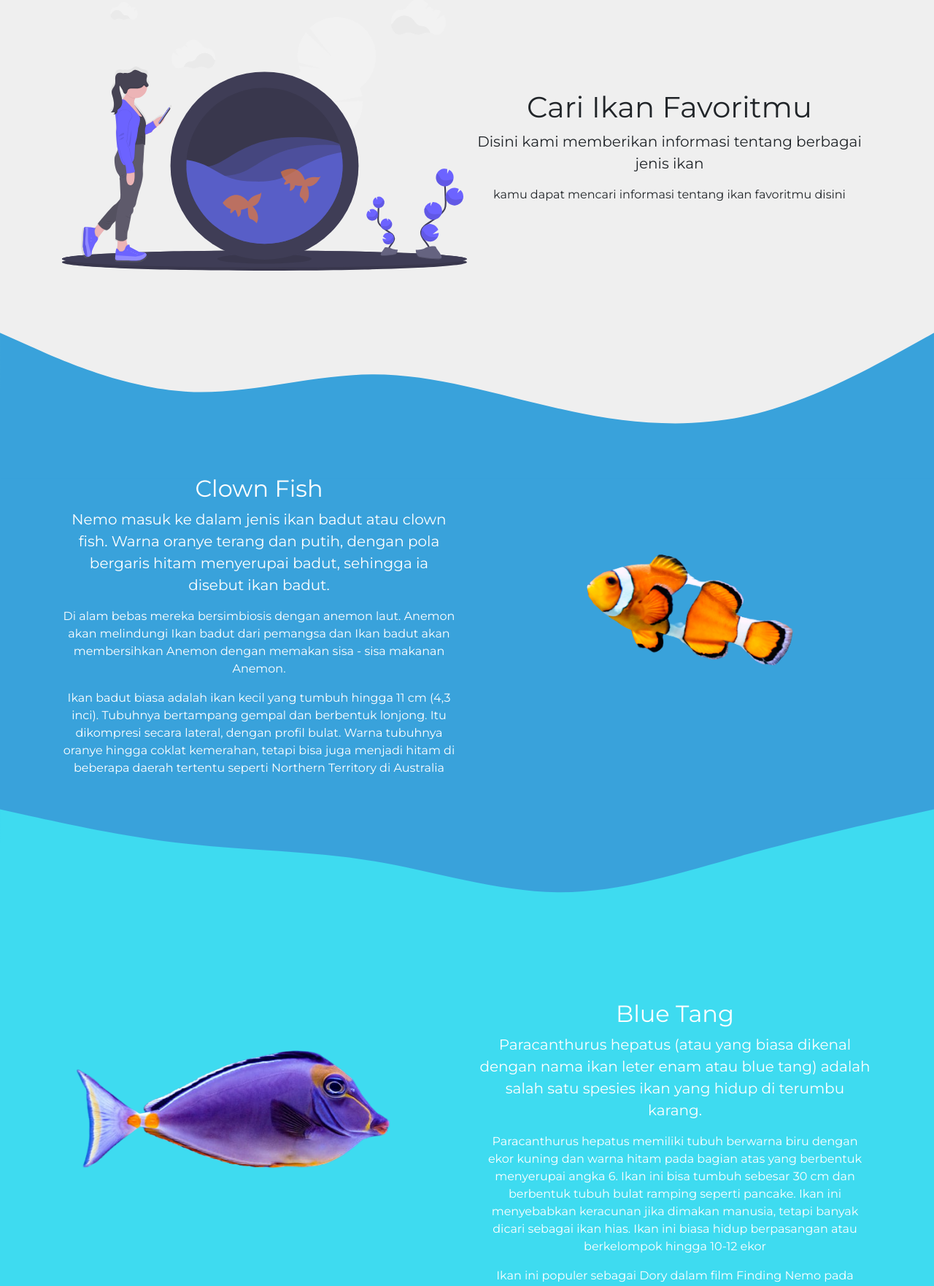
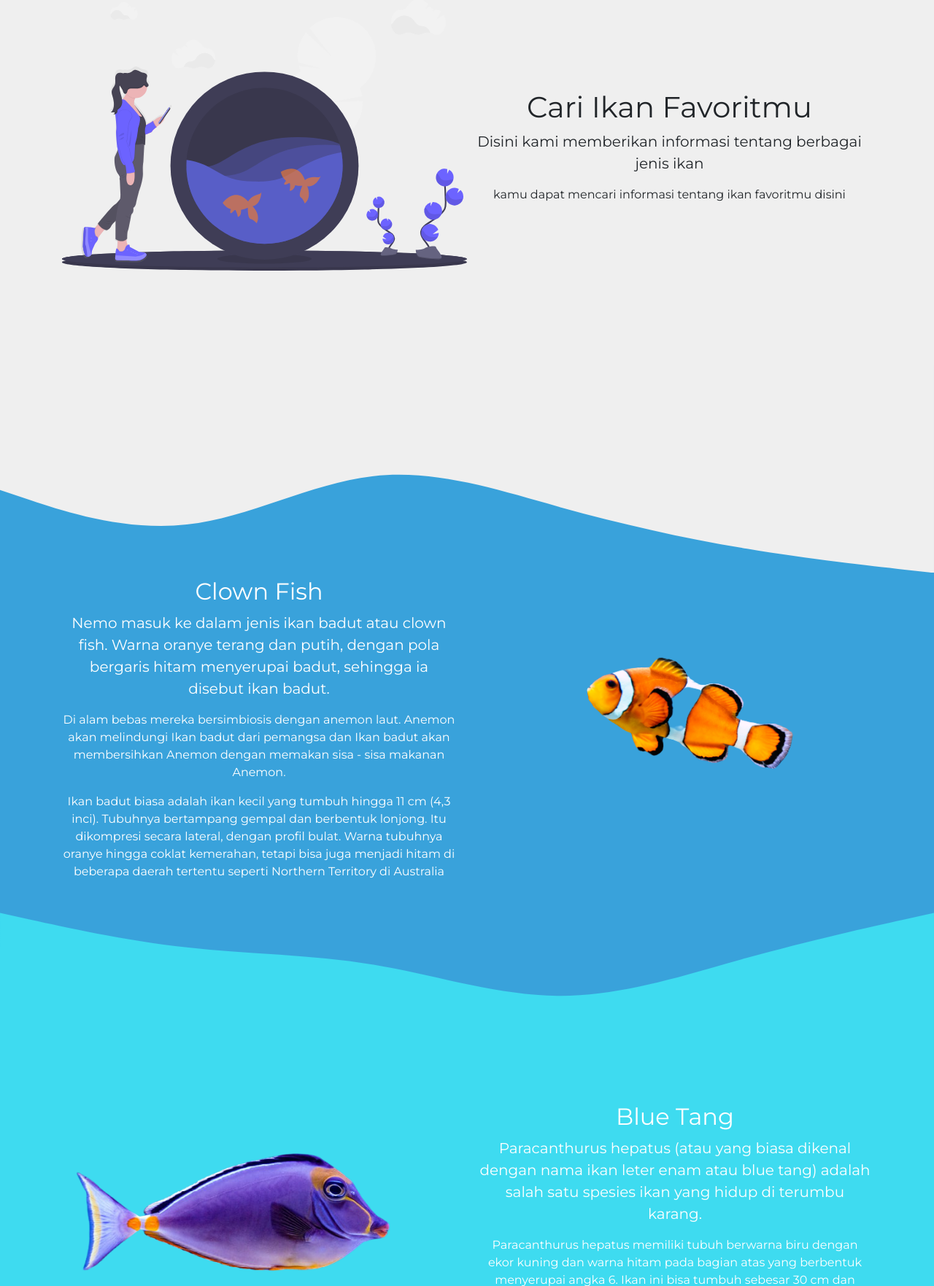
Before and after one commit to bayuik/fishTech, a PHP site: page / in a window 1280 px wide. Shown: the part 199-1962 px from the top of the page at 73% size. Run offline with PHP 8.4, Linux system fonts and the light colour scheme.

Commit message:
change svg

```diff
--- a/assets/css/style.css
+++ b/assets/css/style.css
@@ -69,8 +69,6 @@ body {
 #fish1 {
     background-color: #39A2DB;
     color: white;
-    margin-top: 100px;
-    padding-top: 50px;
 }
 
 #fish2 {
--- a/index.php
+++ b/index.php
@@ -16,10 +16,10 @@
             </div>
         </div>
     </div>
-    <svg xmlns="http://www.w3.org/2000/svg" viewBox="0 0 1440 320"><path fill="#39A2DB" fill-opacity="1" d="M0,96L48,117.3C96,139,192,181,288,186.7C384,192,480,160,576,160C672,160,768,192,864,213.3C960,235,1056,245,1152,224C1248,203,1344,149,1392,122.7L1440,96L1440,320L1392,320C1344,320,1248,320,1152,320C1056,320,960,320,864,320C768,320,672,320,576,320C480,320,384,320,288,320C192,320,96,320,48,320L0,320Z"></path></svg>
 </section>
 
 <section id="fish1">
+<svg xmlns="http://www.w3.org/2000/svg" viewBox="0 0 1440 320"><path fill="#efefef" fill-opacity="1" d="M0,192L48,208C96,224,192,256,288,245.3C384,235,480,181,576,170.7C672,160,768,192,864,218.7C960,245,1056,267,1152,282.7C1248,299,1344,309,1392,314.7L1440,320L1440,0L1392,0C1344,0,1248,0,1152,0C1056,0,960,0,864,0C768,0,672,0,576,0C480,0,384,0,288,0C192,0,96,0,48,0L0,0Z"></path></svg>
     <div class="container">
         <div class="row">
             <div class="col-md-6 text-center">
```
